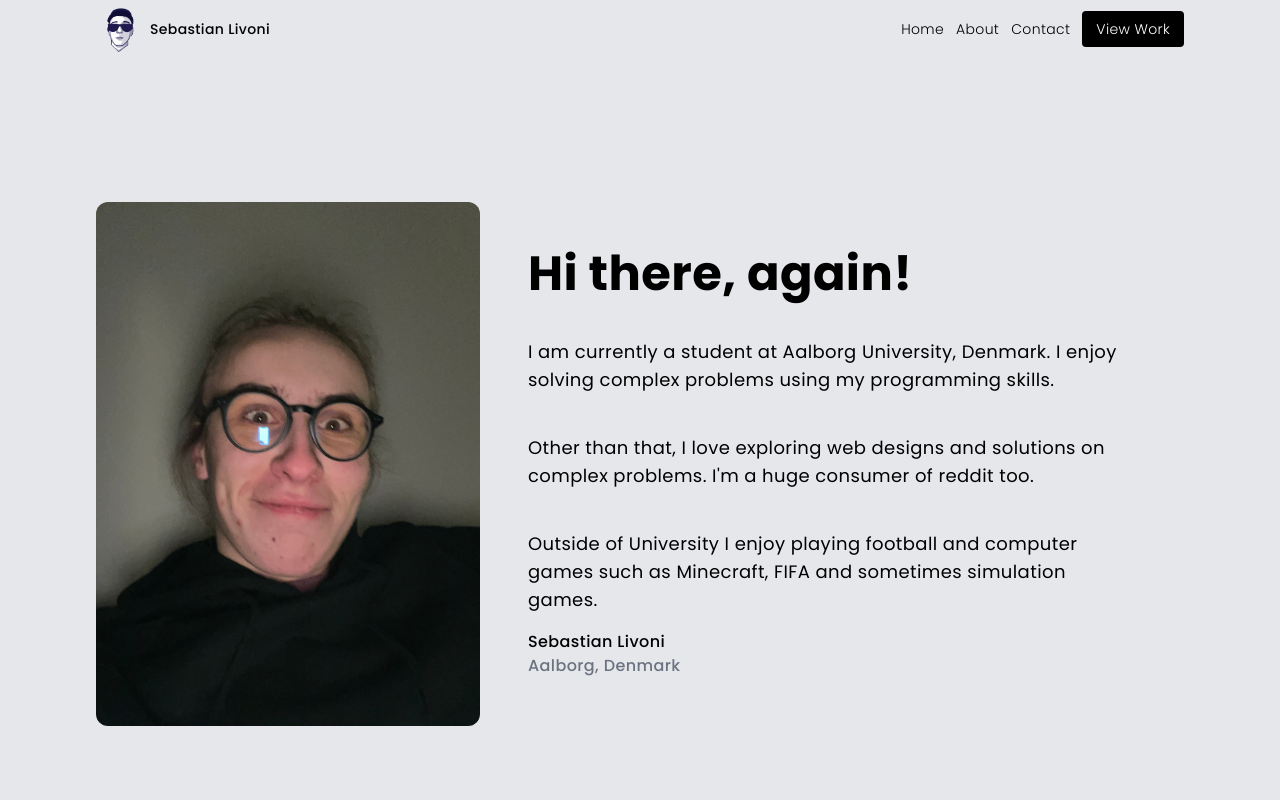
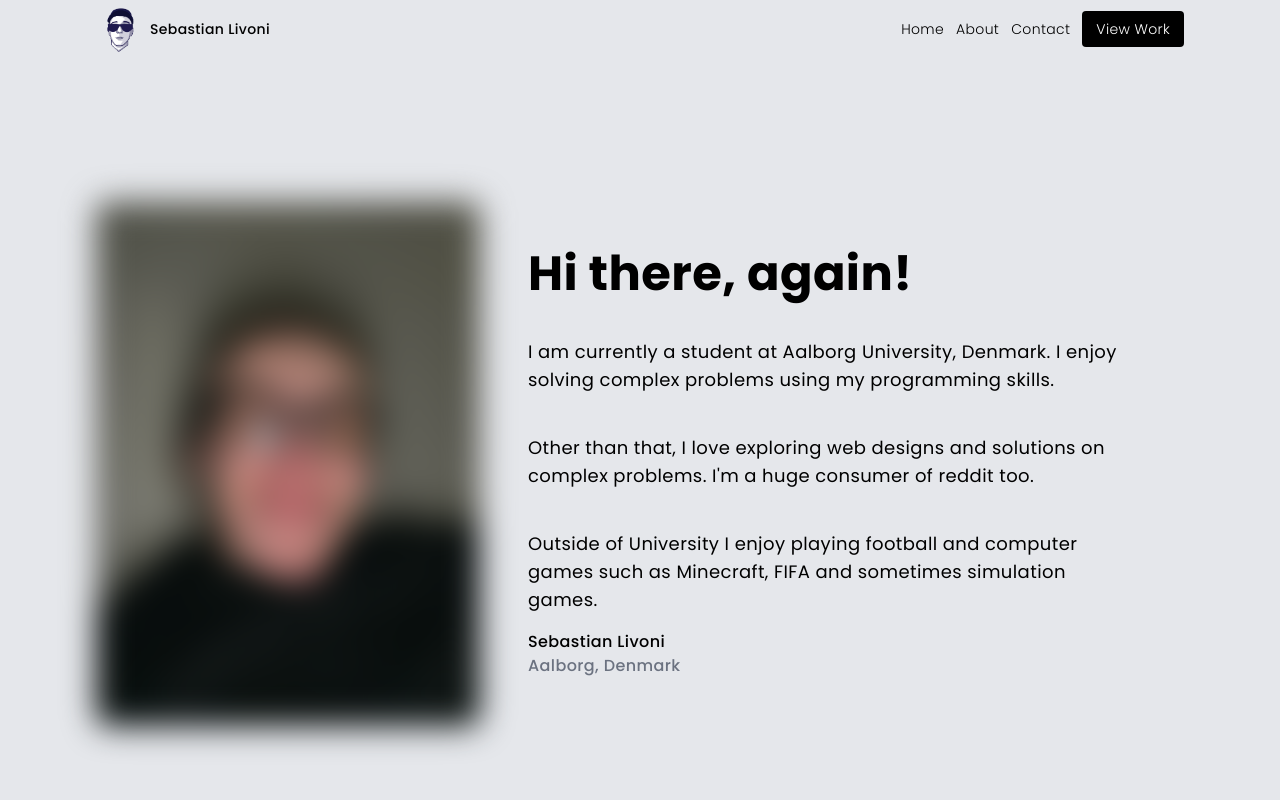
Before and after one commit to sebastianlivoni/personal-website, a React (Create React App) app: page /about in a window 1280 px wide. Shown: the top 800 px of the page. Built offline with nearby package versions, Linux system fonts and the light colour scheme.

Commit message:
blurred image on about me page

```diff
--- a/src/components/about/index.js
+++ b/src/components/about/index.js
@@ -3,7 +3,7 @@ import PB from '../../images/PB_face.jpeg';
 export default function AboutMe() {
   return (
     <figure className="lg:flex rounded-xl p-8 md:p-0 my-36">
-      <img className="mx-auto rounded-xl" src={PB} alt="" width="384" height="512" />
+      <img className="mx-auto rounded-xl filter hover:blur-none blur-lg" src={PB} alt="" width="384" height="512" />
       <div className="pt-6 md:p-12 text-center md:text-left space-y-4 dark:text-white">
         <h1 className="text-5xl dark:text-white font-bold">Hi there, again!</h1>
         <blockquote>
```
